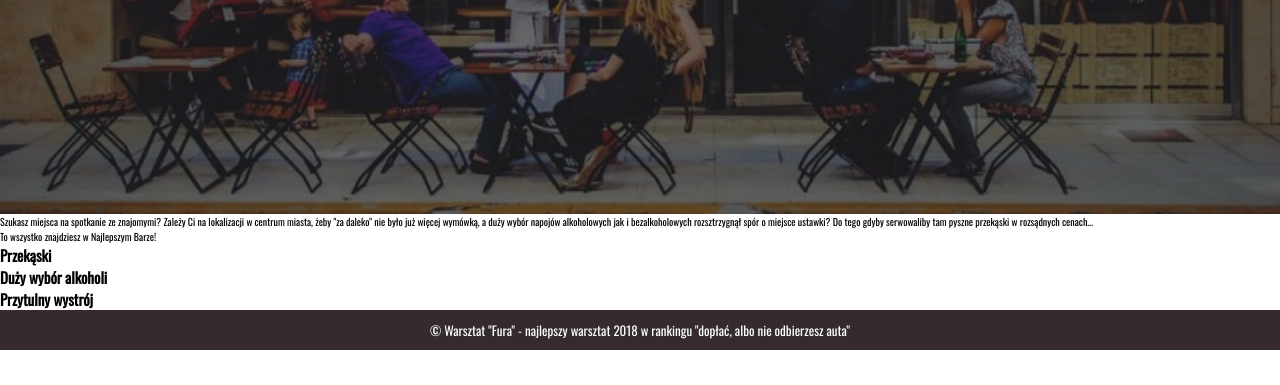
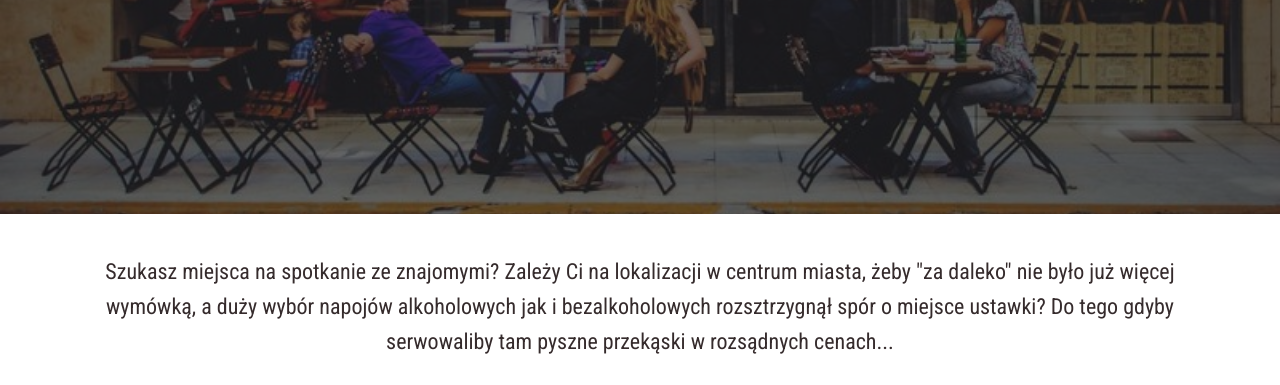
Before and after one commit to zuzannad/bar, a plain HTML site: page index.html in a window 1280 px wide. Shown: the part 415-800 px from the top of the page. Drawn offline with nearby package versions, Linux system fonts and the light colour scheme.

Commit message:
styles in sections: main and footer modified

```diff
--- a/style.css
+++ b/style.css
@@ -9,8 +9,7 @@ font-family: 'Oswald', sans-serif;*/
 
 html {
     font-size: 10px;
-    font-family: 'Oswald',
-    sans-serif;
+    font-family: 'Roboto Condensed', sans-serif;
 }
 
 /*Nawigacja*/
@@ -35,7 +34,6 @@ nav a {
     display: inline-block;
     font-size: 1.6rem;
     text-decoration: none;
-    font-family: 'Roboto Condensed', sans-serif;
     color: white;
     text-transform: uppercase;
     padding: 12px;
@@ -80,7 +78,44 @@ header h1 {
 
 main {
     background-color: white;
+    max-width: 1120px;
+    margin: 0 auto;
+    color: #352B2C;
+    font-size: 0;
+}
 
+main p {
+    text-align: center;
+    padding-top: 5vh;
+    margin: 0 25px 0 25px;
+    line-height: 3.5rem;
+}
+
+main p.description {
+    font-size: 2.2rem;
+
+}
+
+main p.introduction {
+    color: #182d0d;
+    font-size: 3rem;
+}
+
+
+main div.feature {
+    padding: 10vh 5px;
+    display: inline-block;
+    width: 33.33%;
+}
+
+main div.image {
+    height: 30vh;
+    margin: 10px;
+}
+
+main h2 {
+    font-size: 2rem;
+    text-align: center;
 }
 
 footer {
```
Also changed, not shown: alcohol.jpg (added), food.jpg (added), room.jpg (added).
